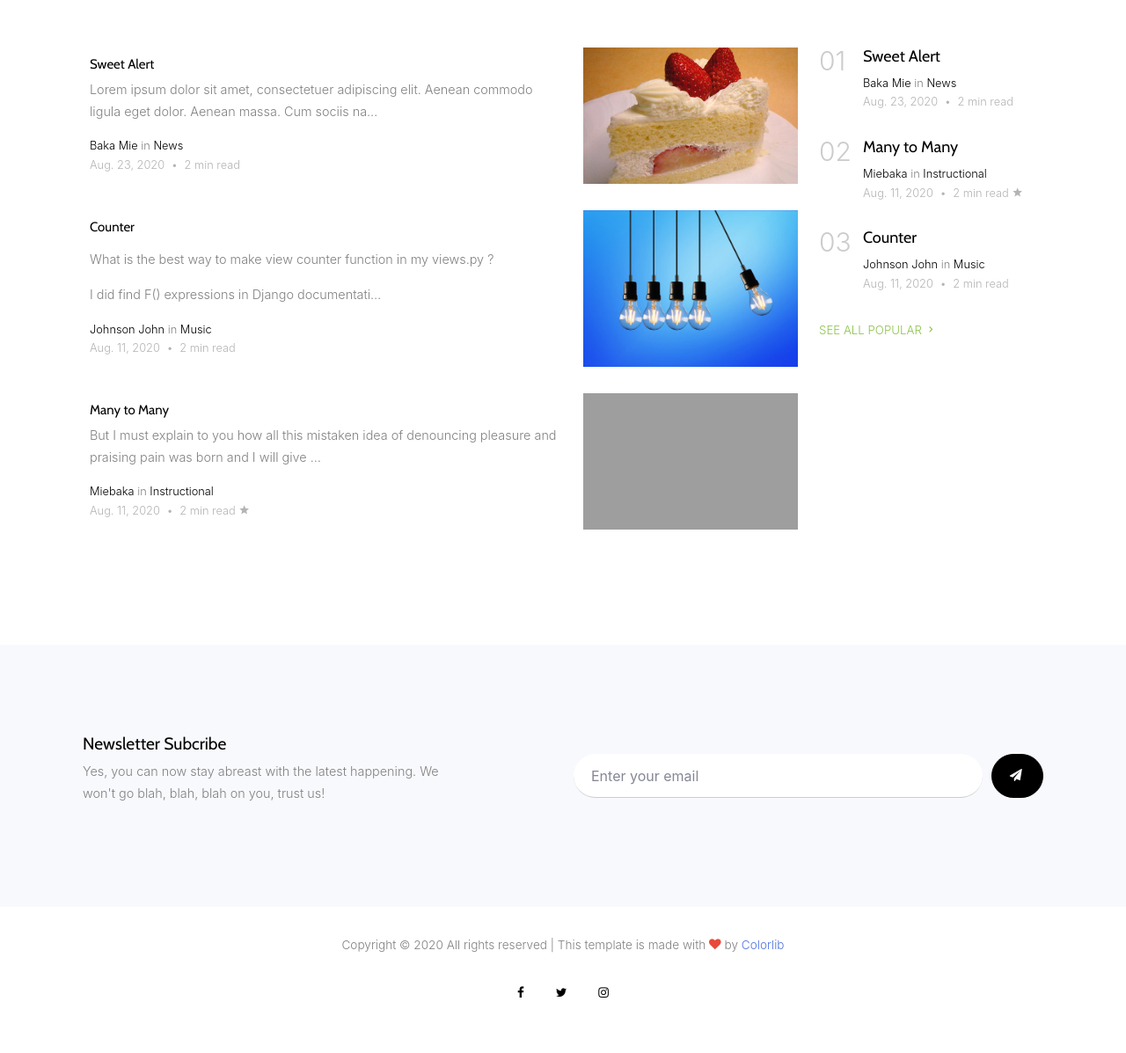
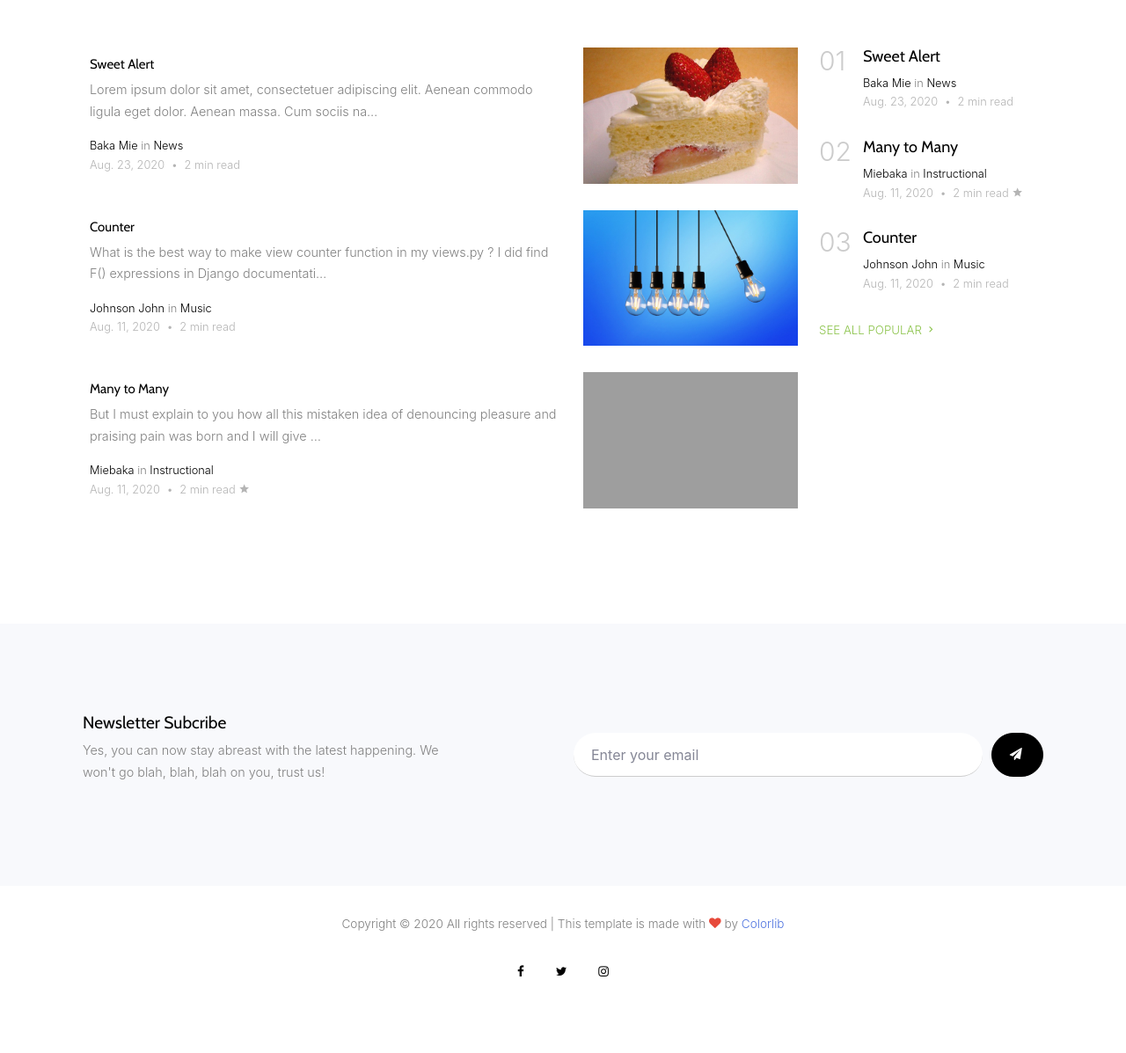
Before and after one commit to iMiebaka/Thicktealover, a Django app: page / in a window 1280 px wide. Shown: the part 2412-3609 px from the top of the page at 88% size. After the commit the page ends 3522 px from the top, so only its background shows below. Run offline with Django 3.2, Linux system fonts and the light colour scheme; data comes from the database, SQL or seed files in the repository; both versions use the stored data as it was after the commit; some libraries are stand-ins or nearby versions; some web fonts are replaced; grey boxes are pictures that could not be loaded.

Commit message:
505-login-error-fix2.0

```diff
--- a/blog/models.py
+++ b/blog/models.py
@@ -10,7 +10,8 @@ from django.contrib.auth.models import User
 # from taggit.managers import TaggableManager
 User = settings.AUTH_USER_MODEL
 from .select_options import COUNTRY, REQUEST_DEFAULT, published_choice_admin, published_choice_staff
-
+from io import StringIO
+from html.parser import HTMLParser
 
 
 class Tags(models.Model):
@@ -54,10 +55,30 @@ class Post(models.Model):
     def __str__(self):
         return self.title
 
+    def strip_tags(self):
+        s = MLStripper()
+        s.feed(self.body)
+        return s.get_data()
+
+    def sttt(self):
+        return self.title
+
     # def get_absolute_url(self):
     #     return reverse('blog:blog_detail', args = [str(self.slug)])
         # return (kwargs={'slug': self.slug})
         # return f'/{self.slug}'
+
+class MLStripper(HTMLParser):
+    def __init__(self):
+        super().__init__()
+        self.reset()
+        self.strict = False
+        self.convert_charrefs= True
+        self.text = StringIO()
+    def handle_data(self, d):
+        self.text.write(d)
+    def get_data(self):
+        return self.text.getvalue()
 
 class Post_views(models.Model):
     post = models.ForeignKey(Post, on_delete=models.CASCADE, related_name='postview')
--- a/blog/templates/home.html
+++ b/blog/templates/home.html
@@ -15,7 +15,7 @@
                             <div class="contents">
                                 <span class="caption">Editor's Pick</span>
                                 <h2><a href="{% url 'blog:blog_detail' slug=fp.slug %}">{{ fp.title }}</a></h2>
-                                <p class="mb-3">{{ fp.body | truncatechars_html:339  | safe }}</p>
+                                <p class="mb-3">{{ fp.strip_tags | truncatechars_html:339  | safe }}</p>
                                 <div class="post-meta">
                                     <span class="d-block">
                                         <a href="{% url 'blog:blog_author' fp.author %}">
@@ -59,7 +59,7 @@
                         <div class="post-entry-1">
                             <img src="{{ fav_post.cover_image.url }}" alt="Image" class="img-fluid">
                             <h2><a href="{% url 'blog:blog_detail' slug=fav_post.slug %}">{{ fav_post.title }}</a></h2>
-                            <p>{{ fav_post.body | truncatechars_html:120  | safe }}</p>
+                            <p>{{ fav_post.strip_tags | truncatechars_html:120  | safe }}</p>
 
                             <div class="post-meta">
                                 <span class="d-block">
@@ -196,7 +196,7 @@
                 <h2><a
                         href="{% url 'blog:blog_detail' slug=featured_blog_single.slug %}">{{ featured_blog_single.title }}</a>
                 </h2>
-                <p class="mb-3">{{ featured_blog_single.body | truncatechars_html:120  | safe }}</p>
+                <p class="mb-3">{{ featured_blog_single.strip_tags | truncatechars_html:120  | safe }}</p>
                 <div class="post-meta">
                     <span class="d-block">
                         <a href="{% url 'blog:blog_author' featured_blog_single.author %}">
@@ -236,7 +236,7 @@
                     <div class="thumbnail" style="background-image: url('{{ post.cover_image.url }}')"></div>
                     <div class="contents">
                         <h2><a href="{% url 'blog:blog_detail' slug=post.slug %}">{{ post.title }}</a></h2>
-                        <p class="mb-3">{{ post.body | truncatechars_html:120  | safe }}</p>
+                        <p class="mb-3">{{ post.strip_tags | truncatechars_html:120  | safe }}</p>
                         <div class="post-meta">
                             <span class="d-block">
                                 <a href="{% url 'blog:blog_author' post.author %}">{{ post.author.last_name }}
@@ -270,7 +270,7 @@
                     <div class="thumbnail" style="background-image: url('{{ post.cover_image.url }}')"></div>
                     <div class="contents">
                         <h2><a href="{% url 'blog:blog_detail' slug=post.slug %}">{{ post.title }}</a></h2>
-                        <p class="mb-3">{{ post.body | truncatechars_html:120  | safe }}</p>
+                        <p class="mb-3">{{ post.strip_tags | truncatechars_html:120  | safe }}</p>
 
                         <div class="post-meta">
                             <span class="d-block">
@@ -315,7 +315,7 @@
                     </div>
                     <div class="contents order-md-1 pl-2">
                         <h2><a href="{% url 'blog:blog_detail' slug=post.slug %}">{{ post.title }}</a></h2>
-                        <p class="mb-3">{{ post.body | truncatechars_html:120  | safe }}</p>
+                        <p class="mb-3">{{ post.strip_tags | truncatechars_html:120  | safe }}</p>
                         <div class="post-meta">
                             <span class="d-block">
                                 <a href="{% url 'blog:blog_author' post.author %}">{{ post.author.last_name }}
--- a/blog/views.py
+++ b/blog/views.py
@@ -1285,6 +1285,7 @@ def blog_detail(request, slug):
             edit_post = False
     popular_post = Post.objects.filter(published_flag=True, status='Ready').order_by("-number_of_views")[:4]
     profile_gist = Profile.objects.get(user=post.author)
+    print(post2.sttt)
     context = {
         'collab_author': collab_author,
         'popular_post': popular_post,
--- a/mebbscorner/settings.py
+++ b/mebbscorner/settings.py
@@ -24,7 +24,7 @@ SECRET_KEY = '!_a%%fk9=z=buj(#&q50rlgqeygp2jqsr&#m&hczbc7$pmu6%7'
 # SECURITY WARNING: don't run with debug turned on in production!
 DEBUG = False
 
-ALLOWED_HOSTS = ['thicktealover.herokuapp.com', 'locahost']
+ALLOWED_HOSTS = ['thicktealover.herokuapp.com', 'localhost']
 
 
 # Application definition
```
Also changed, not shown: db.sqlite3.
